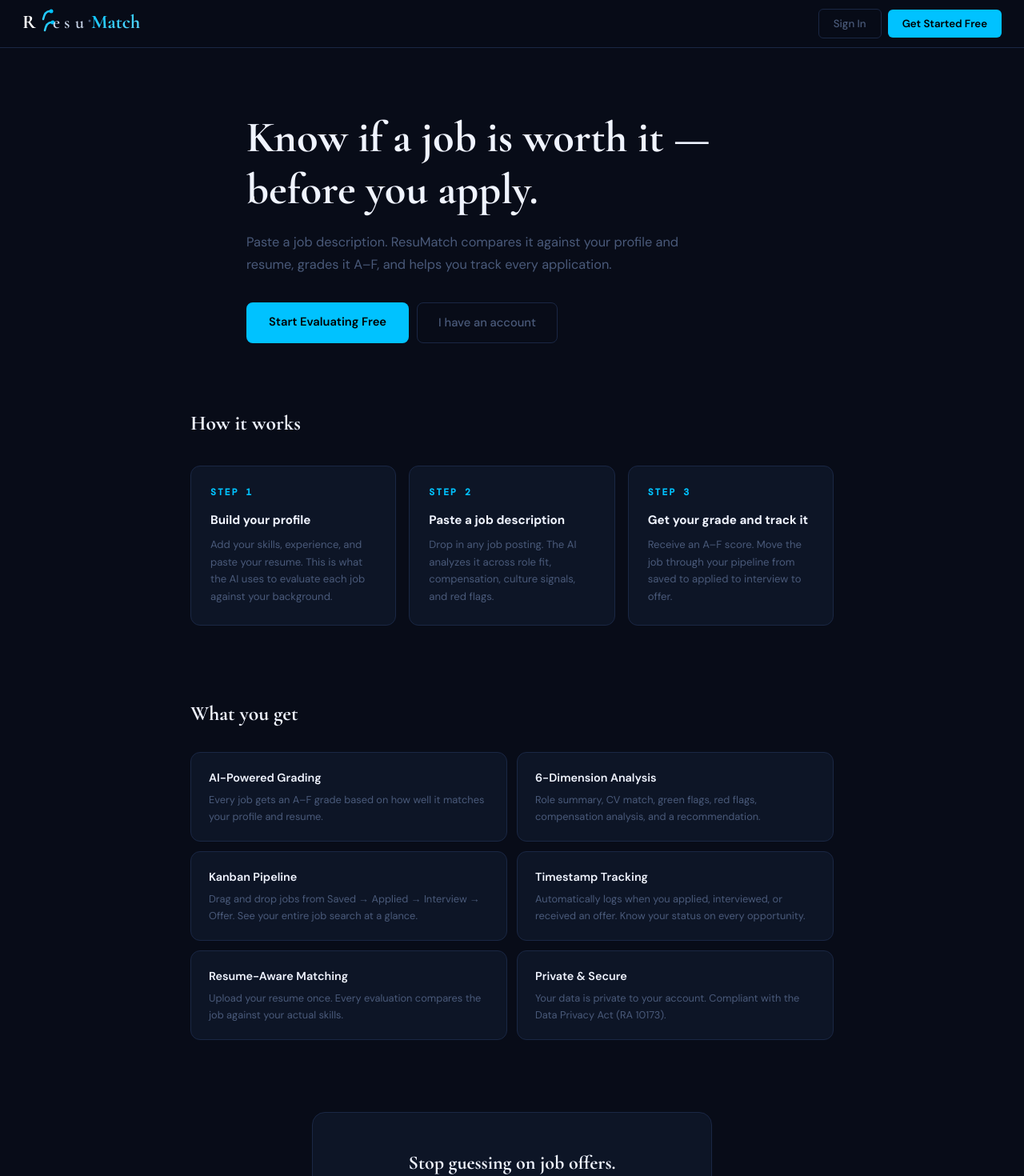
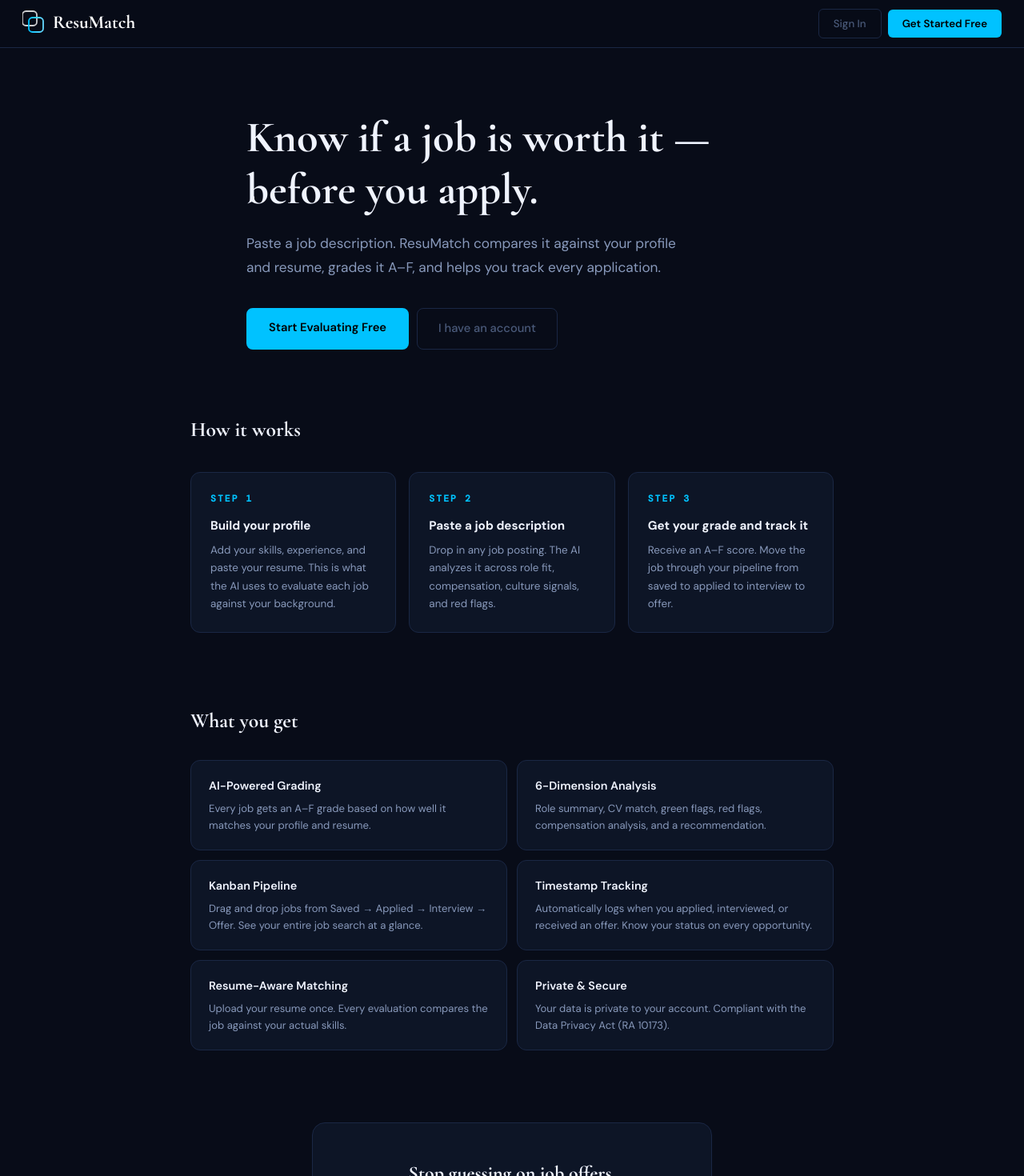
Before and after one commit to jules-excelsior/career-ops-web, a Next.js app: page / in a window 1280 px wide. Shown: the top 1470 px of the page at 80% size. Built offline with nearby package versions, Linux system fonts and the light colour scheme; no server answers.

Commit message:
design: new logo with interlocking icon mark, clearer text contrast

```diff
--- a/app/components/Logo.tsx
+++ b/app/components/Logo.tsx
@@ -1,30 +1,20 @@
 export default function Logo({ size = 32 }: { size?: number }) {
   const scale = size / 32
   return (
-    <svg width={180 * scale} height={size} viewBox="0 0 180 32" fill="none" xmlns="http://www.w3.org/2000/svg">
+    <svg width={190 * scale} height={size} viewBox="0 0 190 32" fill="none" xmlns="http://www.w3.org/2000/svg">
       <defs>
-        <linearGradient id="rm-grad" x1="0" y1="0" x2="1" y2="1">
+        <linearGradient id="rm-grad" x1="0" y1="0" x2="1" y2="0">
           <stop offset="0%" stopColor="#00C2FF" />
           <stop offset="100%" stopColor="#66D9FF" />
         </linearGradient>
       </defs>
-      {/* R */}
-      <text x="0" y="25" fontFamily="Cormorant Garamond, serif" fontSize="24" fontWeight="700" fill="#fff">R</text>
-      {/* connecting bracket / match arc */}
-      <path d="M26 14 Q28 4 34 4" stroke="url(#rm-grad)" strokeWidth="2.5" fill="none" strokeLinecap="round" />
-      <path d="M28 28 Q30 18 36 18" stroke="url(#rm-grad)" strokeWidth="2.5" fill="none" strokeLinecap="round" />
-      <circle cx="36" cy="4" r="2.5" fill="#00C2FF" />
-      <circle cx="38" cy="18" r="2.5" fill="#00C2FF" />
-      {/* e */}
-      <text x="38" y="25" fontFamily="Cormorant Garamond, serif" fontSize="22" fontWeight="600" fill="#c8d4e8">e</text>
-      {/* s */}
-      <text x="52" y="25" fontFamily="Cormorant Garamond, serif" fontSize="22" fontWeight="600" fill="#c8d4e8">s</text>
-      {/* u */}
-      <text x="66" y="25" fontFamily="Cormorant Garamond, serif" fontSize="22" fontWeight="600" fill="#c8d4e8">u</text>
-      {/* Match (gold bold) */}
-      <text x="86" y="25" fontFamily="Cormorant Garamond, serif" fontSize="24" fontWeight="700" fill="url(#rm-grad)">Match</text>
-      {/* subtle dot separator */}
-      <circle cx="84" cy="16" r="1.5" fill="#4a5a7a" />
+      {/* Icon: two overlapping rounded squares */}
+      <rect x="0" y="4" width="18" height="18" rx="4.5" fill="none" stroke="#fff" strokeWidth="1.8" opacity="0.8" />
+      <rect x="8" y="12" width="18" height="18" rx="4.5" fill="none" stroke="url(#rm-grad)" strokeWidth="1.8" />
+      {/* Wordmark */}
+      <text x="38" y="25" fontFamily="Cormorant Garamond, serif" fontSize="23" fontWeight="700" fill="#fff">
+        ResuMatch
+      </text>
     </svg>
   )
 }
--- a/app/page.tsx
+++ b/app/page.tsx
@@ -24,7 +24,7 @@ export default async function HomePage() {
         <h1 style={{ fontFamily:'Cormorant Garamond,serif', fontSize:'clamp(2.4rem,5vw,3.4rem)', fontWeight:700, color:'var(--white)', lineHeight:1.2, marginBottom:'18px' }}>
           Know if a job is worth it — before you apply.
         </h1>
-        <p style={{ fontSize:'1.02rem', color:'var(--muted)', maxWidth:'540px', lineHeight:1.75, marginBottom:'32px' }}>
+        <p style={{ fontSize:'1.08rem', color:'#8899bb', maxWidth:'560px', lineHeight:1.75, marginBottom:'36px' }}>
           Paste a job description. ResuMatch compares it against your profile and resume, grades it A–F, and helps you track every application.
         </p>
         <div style={{ display:'flex', gap:'10px', flexWrap:'wrap' }}>
@@ -45,7 +45,7 @@ export default async function HomePage() {
             <div key={item.step} style={{ background:'var(--card)', border:'1px solid var(--border)', borderRadius:'12px', padding:'24px' }}>
               <div style={{ fontSize:'0.72rem', fontWeight:700, letterSpacing:'2px', textTransform:'uppercase', color:'var(--accent)', fontFamily:'DM Mono,monospace', marginBottom:'12px' }}>Step {item.step}</div>
               <div style={{ fontWeight:700, color:'var(--white)', fontSize:'0.95rem', marginBottom:'8px' }}>{item.title}</div>
-              <p style={{ fontSize:'0.82rem', color:'var(--muted)', lineHeight:1.65 }}>{item.desc}</p>
+              <p style={{ fontSize:'0.84rem', color:'#8899bb', lineHeight:1.65 }}>{item.desc}</p>
             </div>
           ))}
         </div>
@@ -65,7 +65,7 @@ export default async function HomePage() {
           ].map(f => (
             <div key={f.title} style={{ background:'var(--card)', border:'1px solid var(--border)', borderRadius:'12px', padding:'20px 22px' }}>
               <div style={{ fontWeight:600, color:'var(--white)', fontSize:'0.9rem', marginBottom:'6px' }}>{f.title}</div>
-              <div style={{ fontSize:'0.8rem', color:'var(--muted)', lineHeight:1.6 }}>{f.desc}</div>
+              <div style={{ fontSize:'0.82rem', color:'#8899bb', lineHeight:1.6 }}>{f.desc}</div>
             </div>
           ))}
         </div>
@@ -75,7 +75,7 @@ export default async function HomePage() {
       <section style={{ textAlign:'center', padding:'0 28px 100px' }}>
         <div style={{ maxWidth:'500px', margin:'0 auto', padding:'44px 32px', background:'var(--card)', border:'1px solid var(--border)', borderRadius:'16px' }}>
           <h2 style={{ fontFamily:'Cormorant Garamond,serif', fontSize:'1.5rem', fontWeight:700, color:'var(--white)', marginBottom:'10px' }}>Stop guessing on job offers.</h2>
-          <p style={{ color:'var(--muted)', fontSize:'0.9rem', marginBottom:'24px', lineHeight:1.6 }}>Free forever. No credit card. No ads.</p>
+          <p style={{ color:'#8899bb', fontSize:'0.9rem', marginBottom:'24px', lineHeight:1.6 }}>Free forever. No credit card. No ads.</p>
           <a href="/login" style={{ display:'inline-block', padding:'13px 32px', background:accent, color:'#000', border:'none', borderRadius:'8px', fontSize:'0.92rem', fontWeight:600, textDecoration:'none' }}>Get Started</a>
         </div>
       </section>
```
